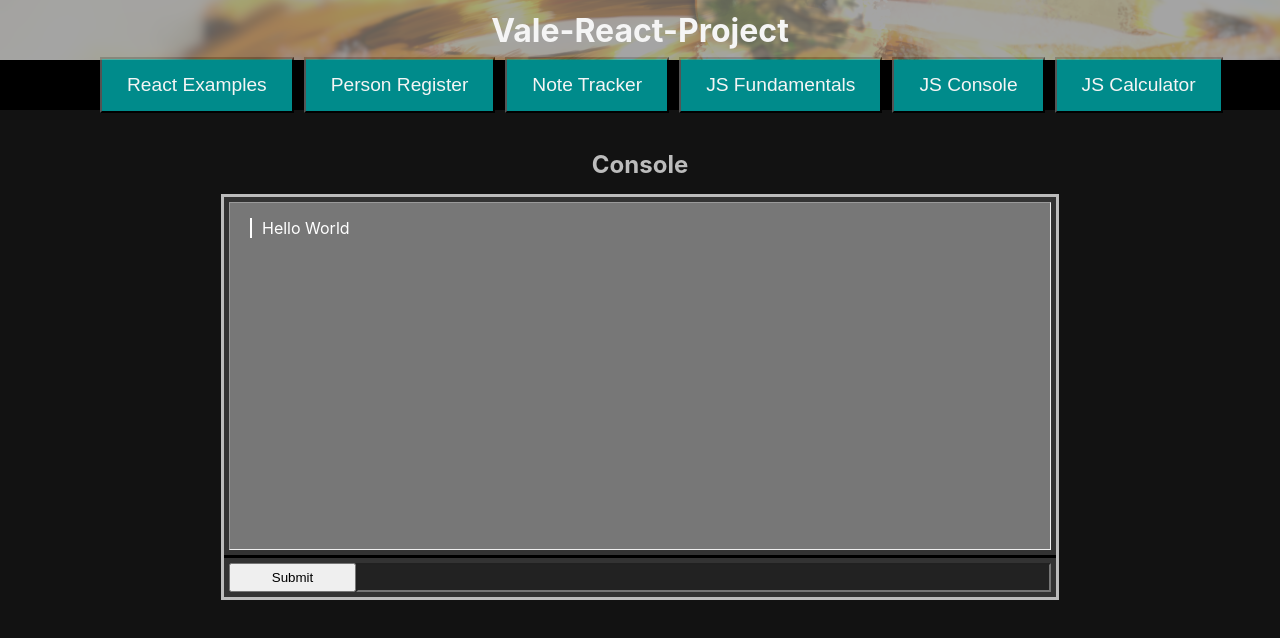
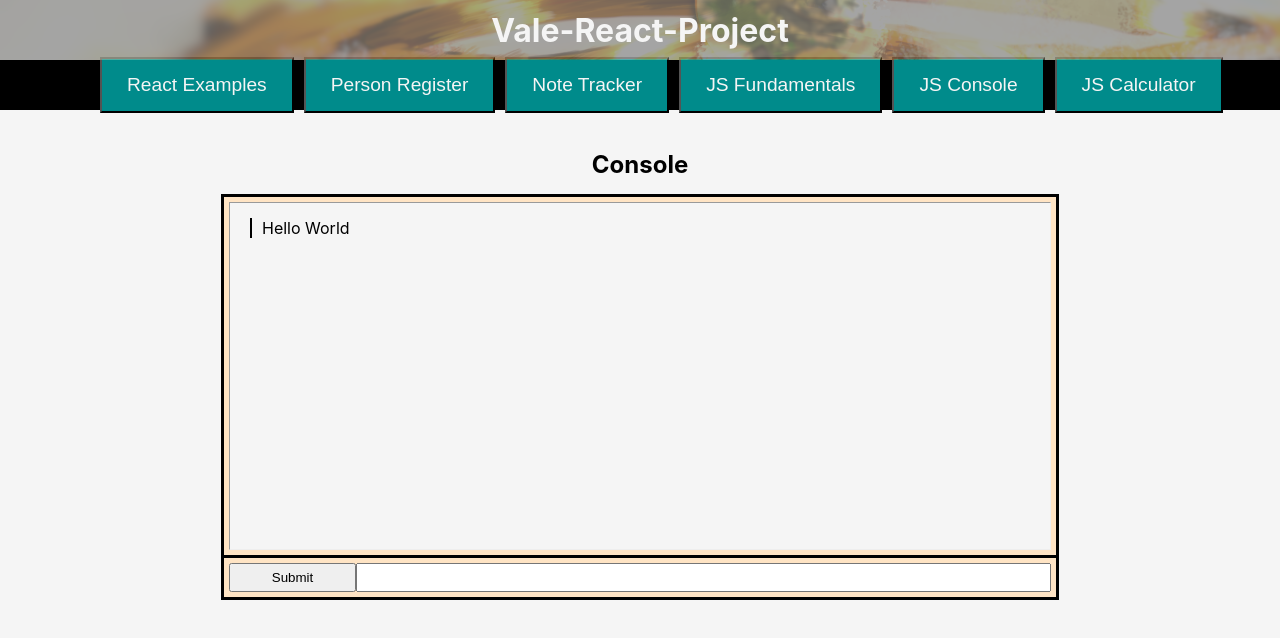
Before and after one commit to MorickClive/Vale-React-Practice, a React (Create React App) app: page /console in a window 1280 px wide. Shown: the top 638 px of the page. Built offline with nearby package versions, Linux system fonts and the light colour scheme.

Commit message:
AD: returned to light mode for development purposes

```diff
--- a/src/resources/css/main.css
+++ b/src/resources/css/main.css
@@ -84,8 +84,7 @@ BODY CSS
 */
 
 body {
-	color: #bcbcbc;
-	background-color: #121212;
+	background-color: whitesmoke;
 }
 
 #mainBody {
@@ -95,7 +94,7 @@ body {
     margin: 50px 550px;
     border-style: outset;
     border-color: #00000017;
-    background-color: #333;
+    background-color: #ffffff;
 }
 
 #mainBody * {
@@ -108,7 +107,6 @@ body {
 }
 
 .pagedivide {
-    border-top: white;
     border-style: outset;
     width: 25vw;
     margin: 10px 0px;
@@ -139,7 +137,7 @@ CONSOLE
 ========================================
 */
 #console {
-	background-color: #333;
+	background-color: bisque;
 	border-style: solid;
     margin: 15px auto;
 	width: 65vw;
@@ -160,7 +158,7 @@ CONSOLE
 	height: inherit;
 	overflow-y: auto;
 	overflow-x: hidden;
-	background-color: #777;
+	background-color: whitesmoke;
 }
 
 #console .window * {
@@ -168,7 +166,7 @@ CONSOLE
 	margin-bottom: 5px;
 	border-width: 0px 0px 0px 2px;
 	padding-left: 10px;
-	color: white;
+	background-color: whitesmoke;
 }
 
 #console .UI {
@@ -180,8 +178,6 @@ CONSOLE
 #consoleInput {
 	padding: 5px;
 	width: -webkit-fill-available;
-	color: #ddd;
-	background-color: #222;
 }
 
 #submitConsole {
```
